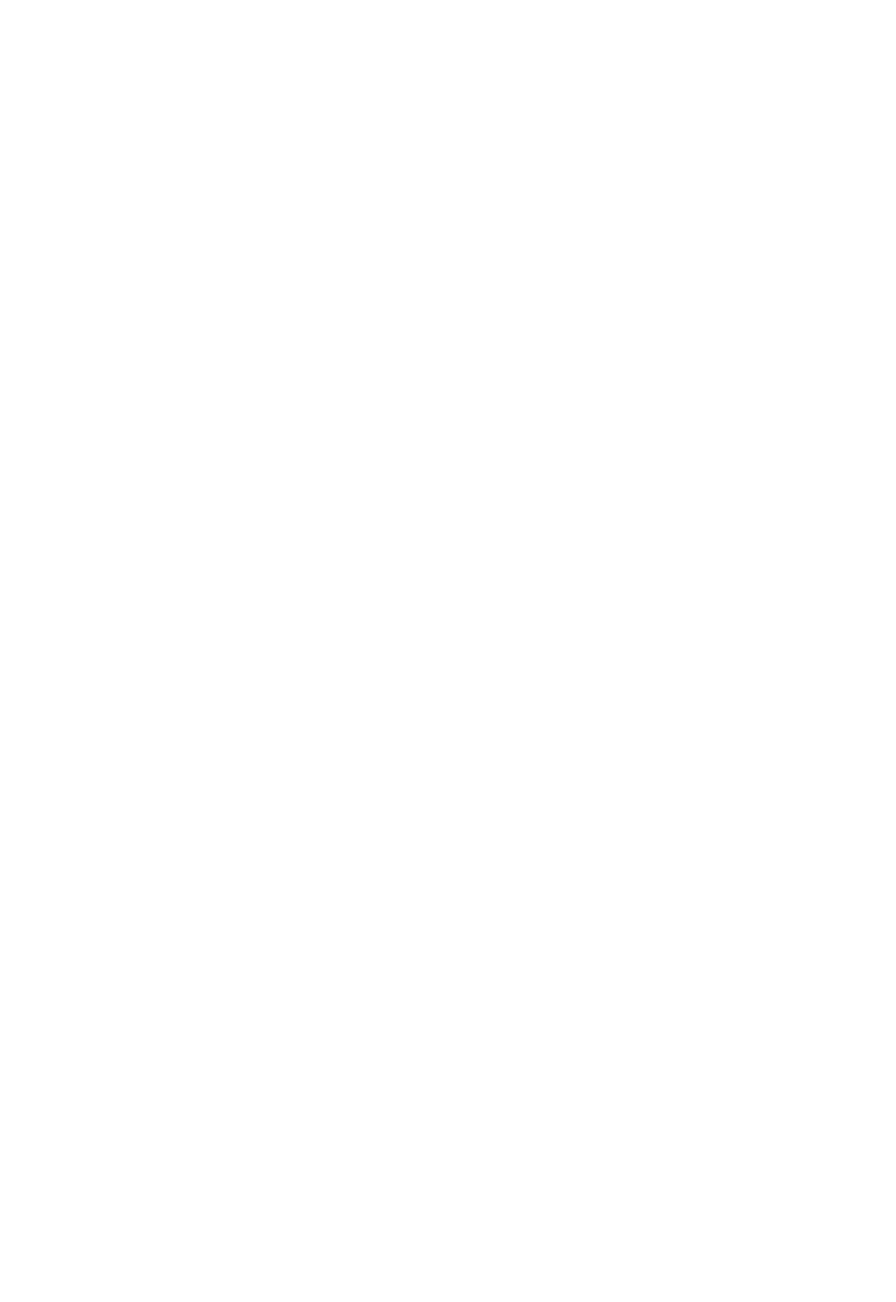
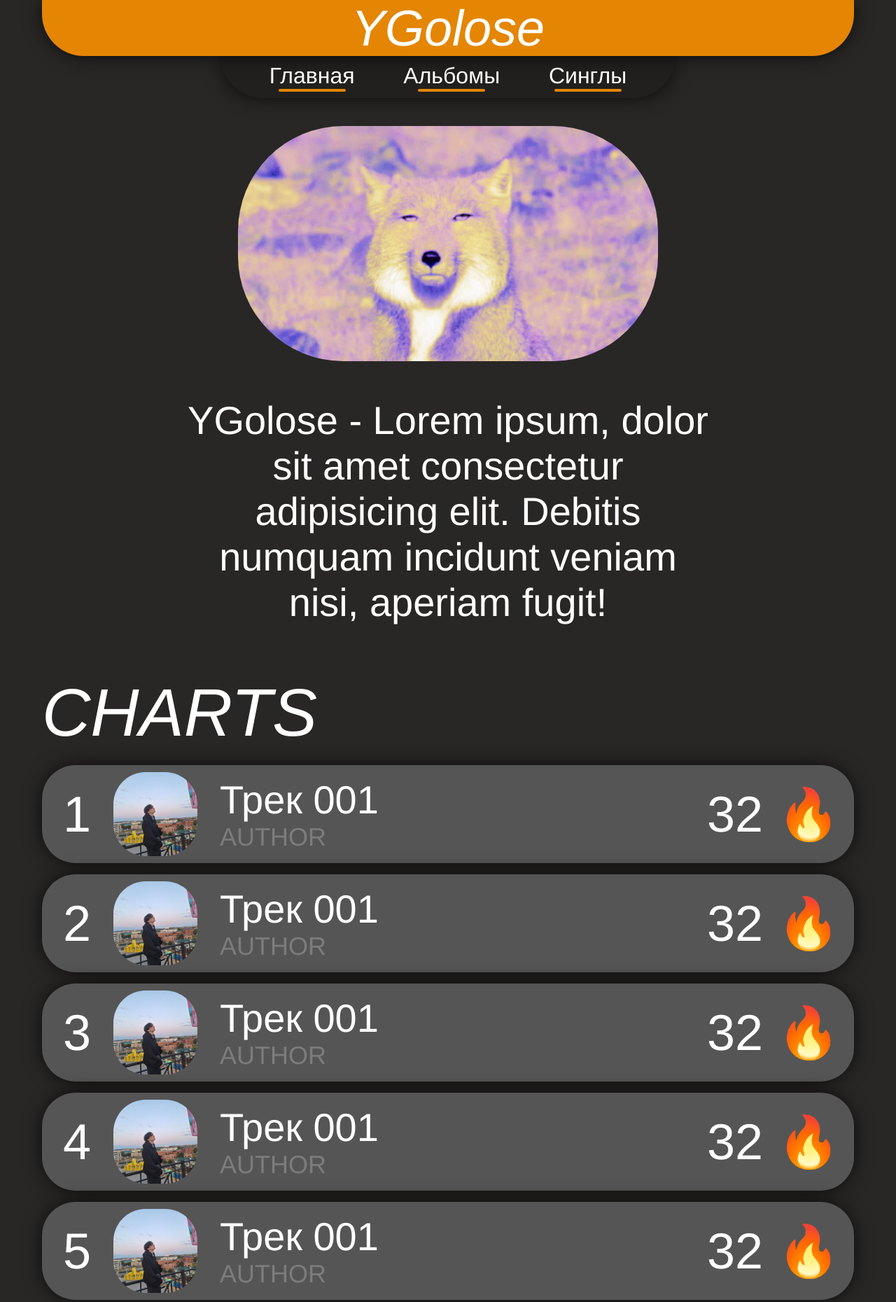
Before and after one commit to hellm0n/YGolose, a plain HTML site: page index.html in a window 1280 px wide. Shown: the top 1860 px of the page at 70% size. Before the commit the page ends 800 px from the top, so only its background shows below. Drawn offline with Linux system fonts and the light colour scheme.

Commit message:
added main page

```diff
--- a/index.html
+++ b/index.html
@@ -1,5 +1,5 @@
 <!DOCTYPE html>
-<html lang="en">
+<html lang="ru">
 <head>
     <meta charset="UTF-8">
     <meta name="viewport" content="width=device-width, initial-scale=1.0">
@@ -8,6 +8,139 @@
     <title>YGolose</title>
 </head>
 <body>
+    <header class="section sticky section-header-margin">
+        <div class="header shadow">
+            <a href="" class="header-title">YGolose</a>
+        </div>
+        <nav class="nav-container shadow">
+            <a href="" class="nav-item">
+                <div class="text-nav">Главная</div>
+                <div class="underline orange"></div>
+            </a>
+            <a href="" class="nav-item">
+                <div class="text-nav">Альбомы</div>
+                <div class="underline orange"></div>
+            </a>
+            <a href="" class="nav-item">
+                <div class="text-nav">Синглы</div>
+                <div class="underline orange"></div>
+            </a>
+        </nav>
+    </header>
 
+    <main class="section section-padding section-margin">
+        <img src="assets/main-logo.png" alt="main-logo" class="main-logo">
+        <h2 class="text-main">
+            YGolose - Lorem ipsum, dolor sit amet consectetur adipisicing elit. Debitis numquam incidunt veniam nisi, aperiam fugit!
+        </h2>
+    </main>
+
+    <section class="section section-padding section-margin">
+        <h2 class="section-title">CHARTS</h2>
+        <ul class="charts-container">
+            <!--Temp Tracks-->
+            <a href="" class="charts-track shadow">
+                <div class="charts-track-text">1</div>
+                <img src="assets/temp-track.jpg" alt="track-image" class="chart-track-img">
+                <div class="charts-track-info">
+                    <h3 class="text-title">Трек 001</h3>
+                    <h3 class="text-author">AUTHOR</h3>
+                </div>
+                <div class="charts-track-likes">32 🔥</div>
+            </a>
+            <a href="" class="charts-track shadow">
+                <div class="charts-track-text">2</div>
+                <img src="assets/temp-track.jpg" alt="track-image" class="chart-track-img">
+                <div class="charts-track-info">
+                    <h3 class="text-title">Трек 001</h3>
+                    <h3 class="text-author">AUTHOR</h3>
+                </div>
+                <div class="charts-track-likes">32 🔥</div>
+            </a>
+            <a href="" class="charts-track shadow">
+                <div class="charts-track-text">3</div>
+                <img src="assets/temp-track.jpg" alt="track-image" class="chart-track-img">
+                <div class="charts-track-info">
+                    <h3 class="text-title">Трек 001</h3>
+                    <h3 class="text-author">AUTHOR</h3>
+                </div>
+                <div class="charts-track-likes">32 🔥</div>
+            </a>
+            <a href="" class="charts-track shadow">
+                <div class="charts-track-text">4</div>
+                <img src="assets/temp-track.jpg" alt="track-image" class="chart-track-img">
+                <div class="charts-track-info">
+                    <h3 class="text-title">Трек 001</h3>
+                    <h3 class="text-author">AUTHOR</h3>
+                </div>
+                <div class="charts-track-likes">32 🔥</div>
+            </a>
+            <a href="" class="charts-track shadow">
+                <div class="charts-track-text">5</div>
+                <img src="assets/temp-track.jpg" alt="track-image" class="chart-track-img">
+                <div class="charts-track-info">
+                    <h3 class="text-title">Трек 001</h3>
+                    <h3 class="text-author">AUTHOR</h3>
+                </div>
+                <div class="charts-track-likes">32 🔥</div>
+            </a>
+            <!--Temp Tracks-->
+        </ul>
+    </section>
+
+    <template id="charts-track">
+        <li class="charts-track">
+            <div class="main-text">1</div>
+            <img src="" alt="track-image">
+            <div class="charts-track-info">
+                <h3 class="text-title">Трек 001</h3>
+                <h3 class="text-author">AUTHOR</h3>
+            </div>
+            <div class="main-text">32 🔥</div>
+        </li>
+    </template>
+
+    <section class="section section-padding section-margin">
+        <h2 class="section-title">ALBUMS</h2>
+        <div class="albums-container">
+            <!--Temp Albums-->
+            <a href="" class="album-item">
+                <img src="assets/temp-track.jpg" alt="album-image" class="album-image">
+                <h3 class="text-title">Альбом 1</h3>
+                <h3 class="text-author">AUTHOR</h3>
+            </a>
+            <a href="" class="album-item">
+                <img src="assets/temp-track.jpg" alt="album-image" class="album-image">
+                <h3 class="text-title">Альбом 1</h3>
+                <h3 class="text-author">AUTHOR</h3>
+            </a>
+            <a href="" class="album-item">
+                <img src="assets/temp-track.jpg" alt="album-image" class="album-image">
+                <h3 class="text-title">Альбом 1</h3>
+                <h3 class="text-author">AUTHOR</h3>
+            </a>
+            <a href="" class="album-item">
+                <img src="assets/temp-track.jpg" alt="album-image" class="album-image">
+                <h3 class="text-title">Альбом 1</h3>
+                <h3 class="text-author">AUTHOR</h3>
+            </a>
+            <!--Temp Albums-->
+        </div>
+    </section>
+
+    <template id="album-item">
+        <div class="album-item">
+            <img src="" alt="album-image">
+            <h3 class="text-title">Альбом 1</h3>
+            <h3 class="text-author">AUTHOR</h3>
+        </div>
+    </template>
+
+    <footer class="section section-padding section-margin">
+        <div class="footer-section">
+            <div class="text-title">YGolose</div>
+            <div class="text-footer">Lorem ipsum dolor sit amet consectetur adipisicing elit. Debitis, adipisci.</div>
+        </div>
+    </footer>
 </body>
 </html>
--- a/styles/style.css
+++ b/styles/style.css
@@ -0,0 +1,268 @@
+:root {
+    --orange-color: #E48603;
+    --nav-background-color: #21201E;
+    --background-color: #282725;
+    --charts-item-color: #555555;
+    --charts-selected-item-color: #727272;
+    --author-color: #7C7C7C;
+    --footer-color: #404040;
+
+    --section-radius: 60px;
+}
+
+body {
+    background-color: var(--background-color);
+}
+
+* {
+    margin: 0px;
+    font-family: 'Franklin Gothic Medium', 'Arial Narrow', Arial, sans-serif;
+    font-weight: 500;
+}
+
+.section {
+    display: flex;
+    justify-content: center;
+    flex-direction: column;
+    align-items: center;
+
+}
+
+.shadow {
+    box-shadow: 0px 0px 30px -5px black;
+}
+
+.section-padding {
+    padding: 20px 0px 50px 0;
+}
+
+.section-margin {
+    margin: 0px 120px;
+}
+
+.section-header-margin {
+    margin: 0px 120px;
+}
+
+/* Header */
+
+.header {
+    width: 100%;
+    display: flex;
+    justify-content: center;
+    align-items: center;
+    background-color: var(--orange-color);
+    border-radius: 0 0 60px 60px;
+    height: 80px;
+    position: relative;
+    z-index: 2;
+}
+
+.header-title {
+    color: white;
+    font-size: 72px;
+    font-style: italic;
+    cursor: pointer;
+    text-decoration: none;
+}
+
+.nav-container {
+    display: flex;
+    flex-direction: row;
+    background-color: var(--nav-background-color);
+    align-items: center;
+    align-self: center;
+    justify-content: space-evenly;
+    border-radius: 0 0 100px 100px;
+    width: 650px;
+    height: 60px;
+}
+
+.nav-item {
+    display: flex;
+    flex-direction: column;
+    text-decoration: none;
+    color: white;
+    font-size: 32px;
+}
+
+.underline {
+    background-color: var(--orange-color);
+    width: 96px;
+    height: 4px;
+    border-radius: 4px;
+    align-self: center;
+}
+
+.sticky {
+    position: sticky;
+    top: 0;
+    z-index: 100;
+}
+
+/* Main */
+
+.main-logo {
+    margin-top: 20px;
+    width: 600px;
+    border-radius: 150px;
+}
+
+.text-main {
+    margin-top: 52px;
+    width: 768px;
+    font-weight: 300;
+    font-size: 56px;
+    color: white;
+    text-align: center;
+}
+
+/* Charts */
+
+.section-title {
+    color: white;
+    font-style: italic;
+    font-size: 96px;
+    font-weight: 100;
+    align-self: flex-start;
+}
+
+.charts-container {
+    display: flex;
+    flex-direction: column;
+    gap: 16px;
+    list-style: none;
+    padding: 0;
+    width: 100%;
+    margin-top: 20px;
+}
+
+.charts-track {
+    display: flex;
+    flex-direction: row;
+    text-decoration: none;
+    background-color: var(--charts-item-color);
+    padding: 10px;
+    border-radius: 48px;
+    align-items: center;
+    gap: 32px;
+}
+
+.chart-track:hover {
+    background-color: var(--charts-selected-item-color);
+}
+
+.charts-track-text {
+    color: white;
+    font-size: 72px;
+    margin-left: 20px;
+}
+
+.chart-track-img {
+    width: 120px;
+    border-radius: 46px;
+}
+
+.text-title {
+    color: white;
+    font-size: 56px;
+}
+
+.text-author {
+    color: var(--author-color);
+    font-size: 36px;
+}
+
+.charts-track-likes {
+    color: white;
+    font-size: 72px;
+    margin-left: auto;
+    margin-right: 10px;
+}
+
+/* Albums */
+
+.albums-container {
+    display: grid;
+    grid-template-columns: repeat(4, 1fr);
+    width: 100%;
+    gap: 64px;
+    margin-top: 20px;
+}
+
+.album-item {
+    display: flex;
+    flex-direction: column;
+    justify-content: center;
+    align-items: center;
+    text-decoration: none;
+}
+
+.album-image {
+    width: 300px;
+    border-radius: 48px;
+}
+
+/* Footer */
+
+.footer-section {
+    background-color: var(--footer-color);
+    width: 100%;
+    border-radius: 100px;
+    display: flex;
+    flex-direction: column;
+    align-items: center;
+    padding: 20px;
+    margin: -30px;
+}
+
+.text-footer {
+    color: var(--author-color);
+    font-size: 36px;
+    text-align: center;
+}
+
+/* JS Classes */
+
+.selected-nav {
+    color: var(--orange-color);
+}
+
+/* Adaptive */
+
+@media (max-width: 1400px){
+    .albums-container {
+        grid-template-columns: repeat(2, 1fr);
+    }
+
+    .album-image {
+        width: 420px;
+        border-radius: 60px;
+    }
+
+    .section-margin {
+        margin: 0px 60px;
+    }
+
+    .section-header-margin {
+        margin: 0px 60px;
+    }
+}
+
+@media (max-width: 1000px) {
+    .section-margin {
+        margin: 0px 30px;
+    }
+
+    .section-header-margin {
+        margin: 0px 0px;
+    }
+
+    .nav-container{
+        display: none;
+    }
+
+    .albums-container {
+        grid-template-columns: repeat(1, 1fr);
+    }
+}
```
Also changed, not shown: pages/album.html (renamed from pages/albume.html, +1 -1 lines), assets/main-logo.png (added), assets/temp-track.jpg (added).
